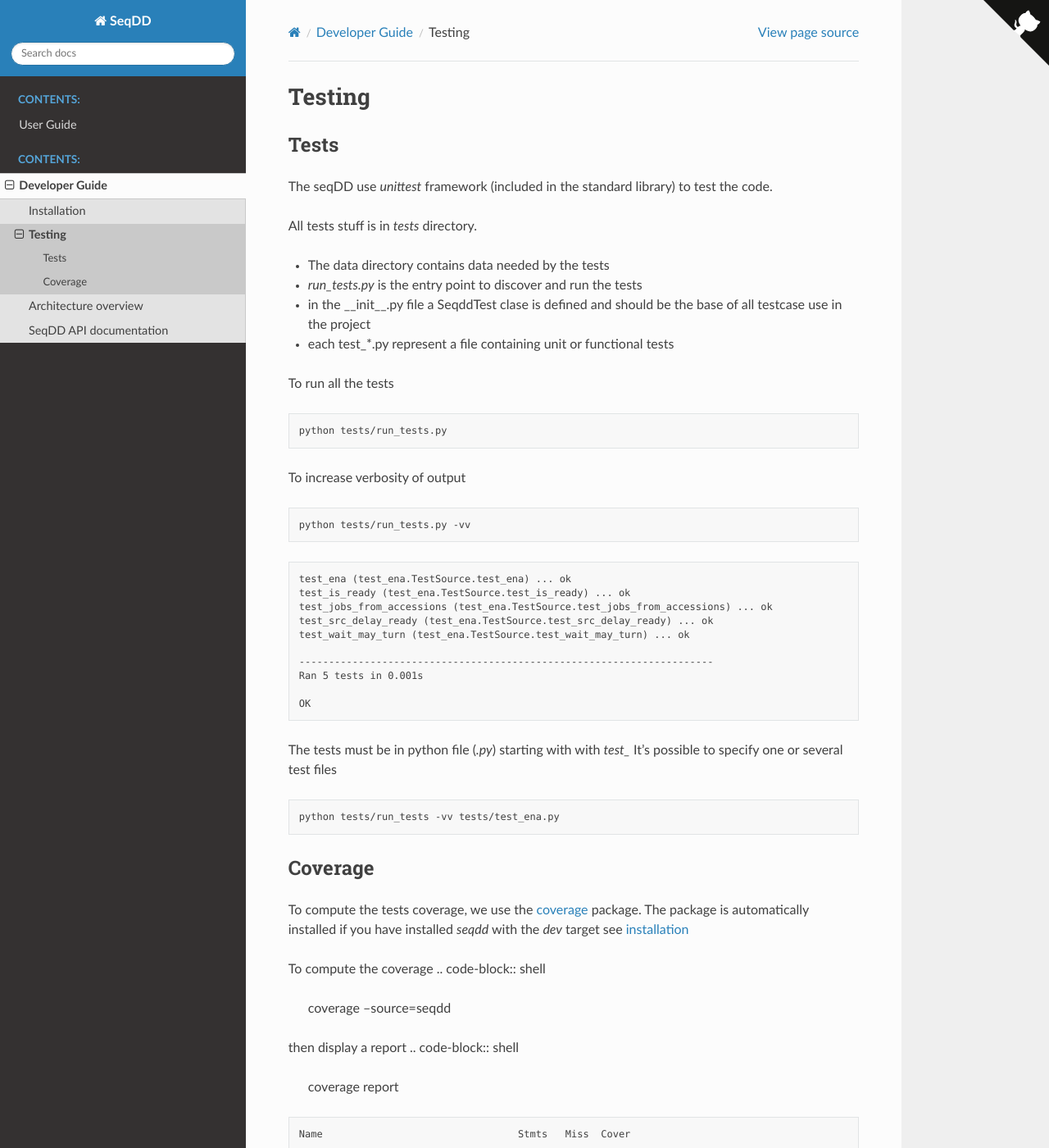
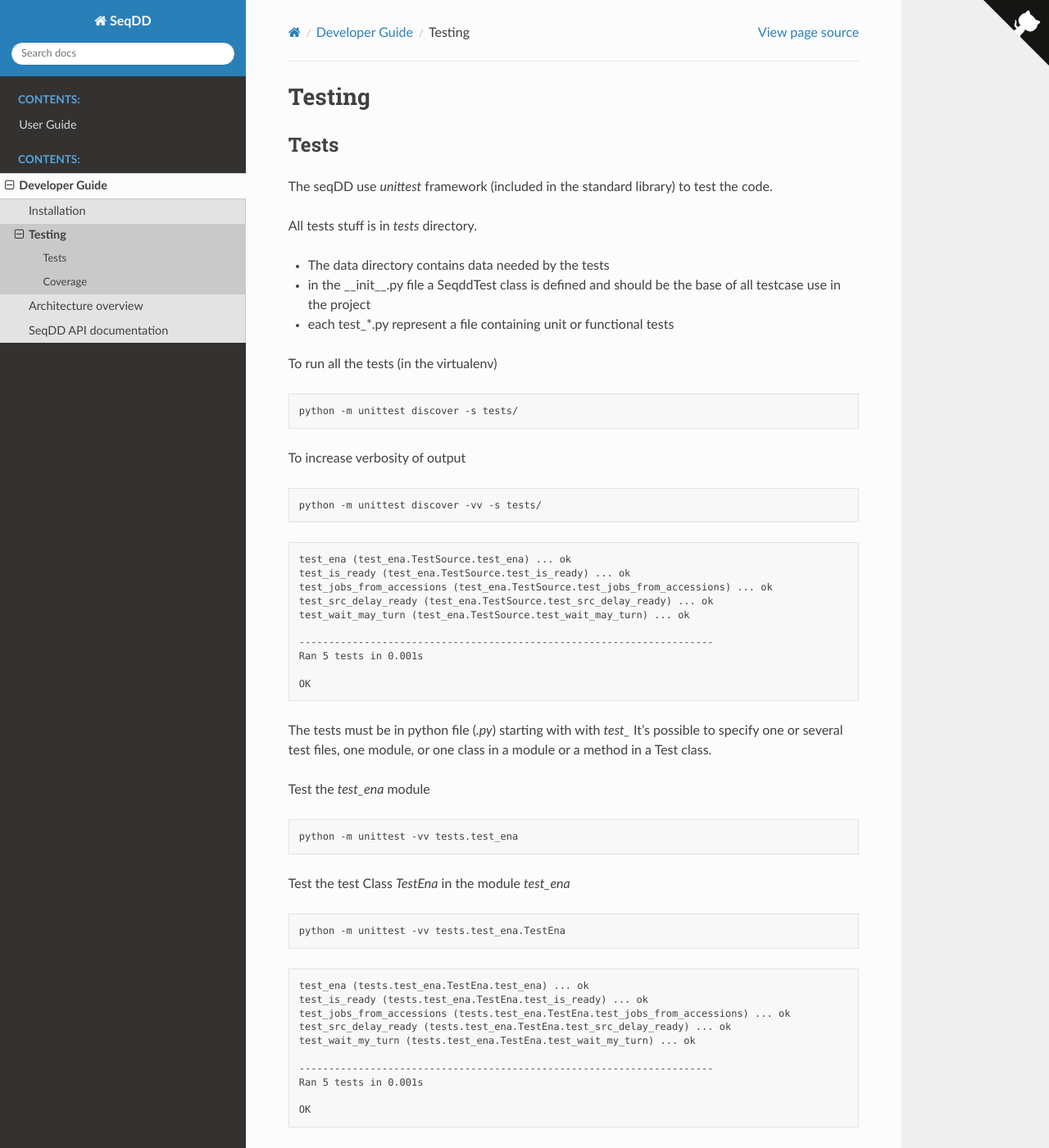
Before and after one commit to yoann-dufresne/seqdd, a Sphinx documentation site: the page built from doc/source/developer/testing.rst, in a window 1280 px wide and 1400 px high. Shown: the whole window at 82% size. Built offline with Sphinx 7.4.7 and the Read the Docs theme 3.1.0, drawn with Linux system fonts in a browser that asks for light colours; some of the changed text lies outside the part shown.

Commit message:
:pencil2: improve developper guide testing snd coverage ections

```diff
--- a/doc/source/developer/testing.rst
+++ b/doc/source/developer/testing.rst
@@ -19,21 +19,20 @@ The seqDD use `unittest` framework (included in the standard library) to test th
 All tests stuff is in `tests` directory.
 
 * The data directory contains data needed by the tests
-* `run_tests.py` is the entry point to discover and run the tests
-* in the __init__.py file a SeqddTest clase is defined and should be the base of all testcase use in the project
+* in the __init__.py file a SeqddTest class is defined and should be the base of all testcase use in the project
 * each test_*.py represent a file containing unit or functional tests
 
-To run all the tests
+To run all the tests (in the virtualenv)
 
 .. code-block:: shell
 
-    python tests/run_tests.py
+    python -m unittest discover -s tests/
 
 To increase verbosity of output
 
 .. code-block:: shell
 
-    python tests/run_tests.py -vv
+    python -m unittest discover -vv -s tests/
 
 .. code-block:: text
 
@@ -49,11 +48,48 @@ To increase verbosity of output
     OK
 
 The tests must be in python file (`.py`) starting with with `test\_` \
-It's possible to specify one or several test files
+It's possible to specify one or several test files, one module, or one class in a module or a method in a Test class.
+
+Test the `test_ena` module
 
 .. code-block:: shell
 
-    python tests/run_tests -vv tests/test_ena.py
+    python -m unittest -vv tests.test_ena
+
+Test the test Class `TestEna` in the module `test_ena`
+
+.. code-block:: shell
+
+    python -m unittest -vv tests.test_ena.TestEna
+
+.. code-block:: text
+
+    test_ena (tests.test_ena.TestEna.test_ena) ... ok
+    test_is_ready (tests.test_ena.TestEna.test_is_ready) ... ok
+    test_jobs_from_accessions (tests.test_ena.TestEna.test_jobs_from_accessions) ... ok
+    test_src_delay_ready (tests.test_ena.TestEna.test_src_delay_ready) ... ok
+    test_wait_my_turn (tests.test_ena.TestEna.test_wait_my_turn) ... ok
+
+    ----------------------------------------------------------------------
+    Ran 5 tests in 0.001s
+
+    OK
+
+Test only the method `test_is_ready` from the test Class `TestEna` in module `test_ena`
+
+.. code-block:: shell
+
+    python -m unittest -vv tests.test_ena.TestEna.test_is_ready
+
+.. code-block:: text
+
+    test_is_ready (tests.test_ena.TestEna.test_is_ready) ... ok
+
+    ----------------------------------------------------------------------
+    Ran 1 test in 0.000s
+
+    OK
+
 
 
 Coverage
@@ -61,11 +97,12 @@ Coverage
 
 To compute the tests coverage, we use the `coverage <https://pypi.org/project/coverage/>`_ package.
 The package is automatically installed if you have installed `seqdd` with the `dev` target see :ref:`installation <dev_installation>`
+The coverage package is setup in the `pyproject.toml` configuration file
 
 To compute the coverage
 .. code-block:: shell
 
-    coverage --source=seqdd
+    coverage run
 
 then display a report
 .. code-block:: shell
--- a/pyproject.toml
+++ b/pyproject.toml
@@ -20,6 +20,7 @@ classifiers = [
     "Environment :: Console",
     "Development Status :: 3 - Alpha"
 ]
+
 [project.optional-dependencies]
 dev = [
     'sphinx',
@@ -36,6 +37,11 @@ Issues = "https://github.com/yoann-dufresne/seqdd/issues"
 [project.scripts]
 seqdd = "seqdd.__main__:main"
 
+
+[tool.coverage.run]
+branch = true
+include = ["seqdd/*"]
+command_line = "-m unittest discover -vv -s tests/"
 
 [tool.ruff]
 # Exclude a variety of commonly ignored directories.
```
Also changed, not shown: 1 other file.
